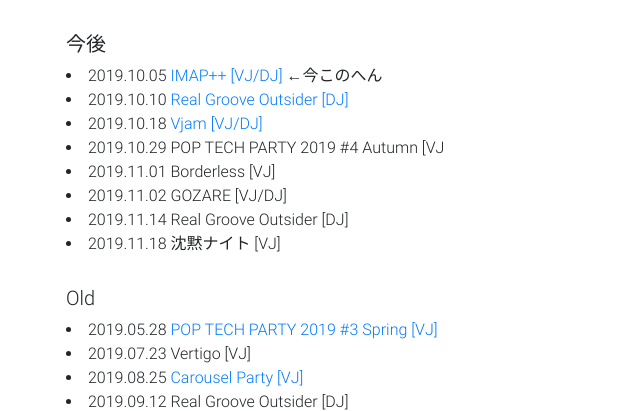
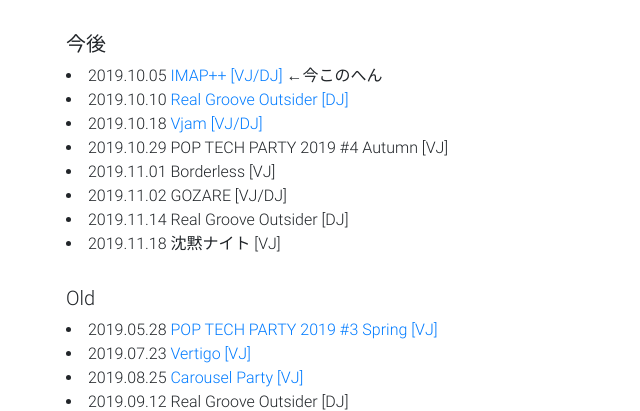
Before and after one commit to Omega014/omega014.github.io, a plain HTML site: page vdj.html in a window 1280 px wide. Shown: the part 900-1311 px from the top of the page, 28-668 px from the left. Drawn offline with Linux system fonts and the light colour scheme.

Commit message:
add link

```diff
--- a/vdj.html
+++ b/vdj.html
@@ -249,7 +249,7 @@
                 <li>2019.10.05 <a href="https://imappp.club/">IMAP++ [VJ/DJ]</a> ←今このへん</li>
                 <li>2019.10.10 <a href="https://www.facebook.com/events/514409409336131">Real Groove Outsider [DJ]</a></li>
                 <li>2019.10.18 <a href="https://www.facebook.com/events/593869624351162/">Vjam [VJ/DJ]</a></li>
-                <li>2019.10.29 POP TECH PARTY 2019 #4 Autumn [VJ</li>
+                <li>2019.10.29 POP TECH PARTY 2019 #4 Autumn [VJ]</li>
                 <li>2019.11.01 Borderless [VJ]</li>
                 <li>2019.11.02 GOZARE [VJ/DJ]</li>
                 <li>2019.11.14 Real Groove Outsider [DJ]</li>
@@ -261,7 +261,7 @@
               <div class="col-10">
                 <h5 class="feature-title">Old</h5>
                 <li>2019.05.28 <a href="http://kai-you.co.jp/news/%E3%82%A8%E3%83%B3%E3%82%B8%E3%83%8B%E3%82%A2%E4%B8%BB%E5%B0%8E%E3%81%AE%E9%9F%B3%E6%A5%BD%E3%82%A4%E3%83%99%E3%83%B3%E3%83%88%E3%80%8Cpop-tech-party-%E3%83%9D%E3%83%97%E3%83%86%E3%82%AF-%E3%80%8D-2/">POP TECH PARTY 2019 #3 Spring [VJ]</a></li>
-                <li>2019.07.23 Vertigo [VJ]</li>
+                <li>2019.07.23 <a href="https://www.facebook.com/events/420814995433909/">Vertigo [VJ]</a></li>
                 <li>2019.08.25 <a href="https://www.facebook.com/events/404865803476087/">Carousel Party [VJ]</a></li>
                 <li>2019.09.12 Real Groove Outsider [DJ]</li>
                 <li>2019.09.15 <a href="https://生誕祭.pastak.net/2019/">pastak生誕祭 [VJ/DJ]</a></li>
```
Also changed, not shown: static/img/real-groove.jpg (added), static/img/vjam-fb-flyer.jpg (added).
